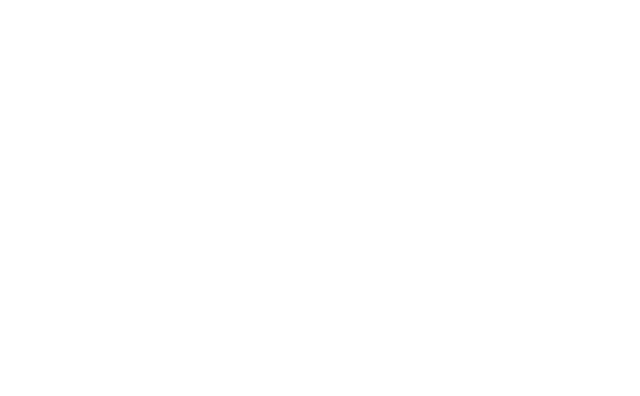
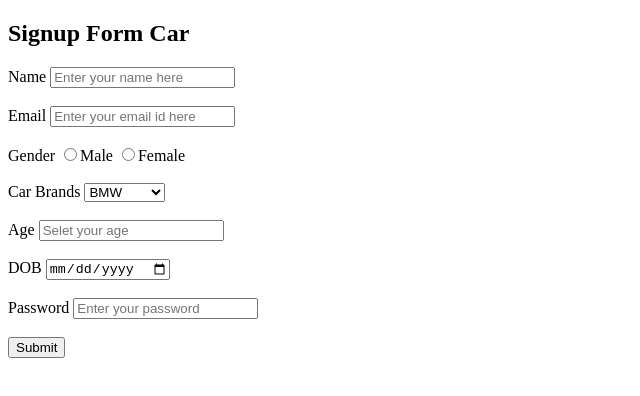
Before and after one commit to acciojob/signup-form-car-Maneeesh777, a website: page main.html in a window 1280 px wide. Shown: the whole page, without its empty margins (0-640 px from the left). Drawn offline with Linux system fonts and the light colour scheme.

Commit message:
in-office

```diff
--- a/main.html
+++ b/main.html
@@ -8,6 +8,36 @@
 
 <body>
 	<!-- the entire body must be written by student -->
+	<h2>Signup Form Car</h2>
+	<form method="post" id="form_1">
+		<label for="name">Name</label>
+		<input type="text" id="name" required placeholder="Enter your name here">
+		<br><br>
+		<label for="email">Email</label>
+		<input type="email" id="email" required placeholder="Enter your email id here">
+		<br><br>
+		<label for="gender">Gender</label>
+		<input type="radio" name="gender" required><label for="M">Male</label>
+		<input type="radio" name="gender" required><label for="F">Female</label>
+		<br><br>
+		<label for="cars">Car Brands</label>
+		<select name="car_brand" id="cars" required>
+			<option value="BMW">BMW</option>
+			<option value="Audi">Audi</option>
+			<option value="Mercedez">Mercedez</option>
+		</select>
+		<br><br>
+		<label for="age">Age</label>
+		<input type="number" id="age" required placeholder="Selet your age">
+		<br><br>
+		<label for="dob">DOB</label>
+		<input type="date" id="dob" required placeholder="Select your birth date">
+		<br><br>
+		<label for="">Password</label>
+		<input type="password" id="password" required placeholder="Enter your password">
+		<br><br>
+		<button type="submit" form="form_1" value="Submit">Submit</button>
+	</form>
     <script type="text/javascript" src="./script.js">
 </script>
 
```
